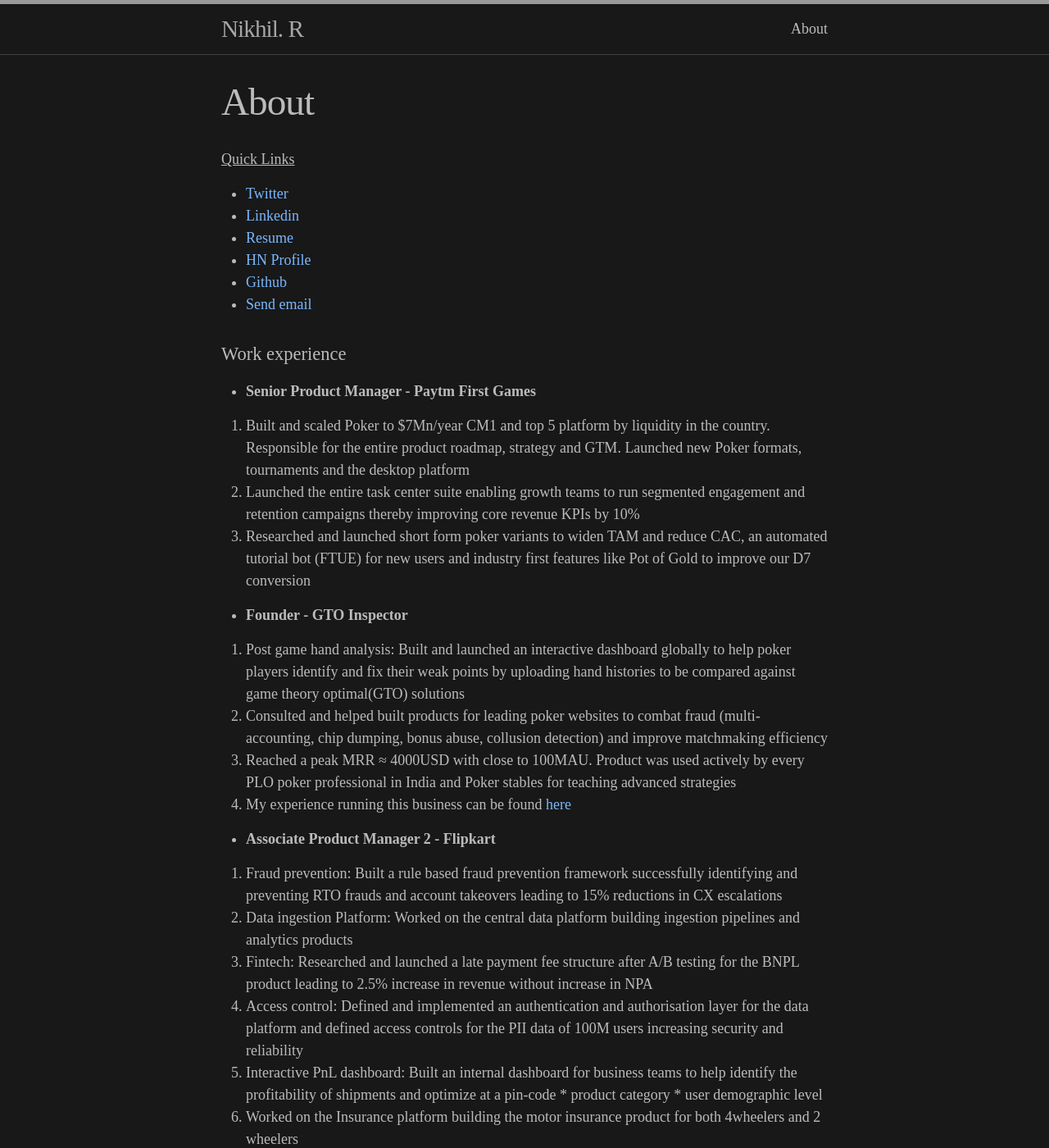
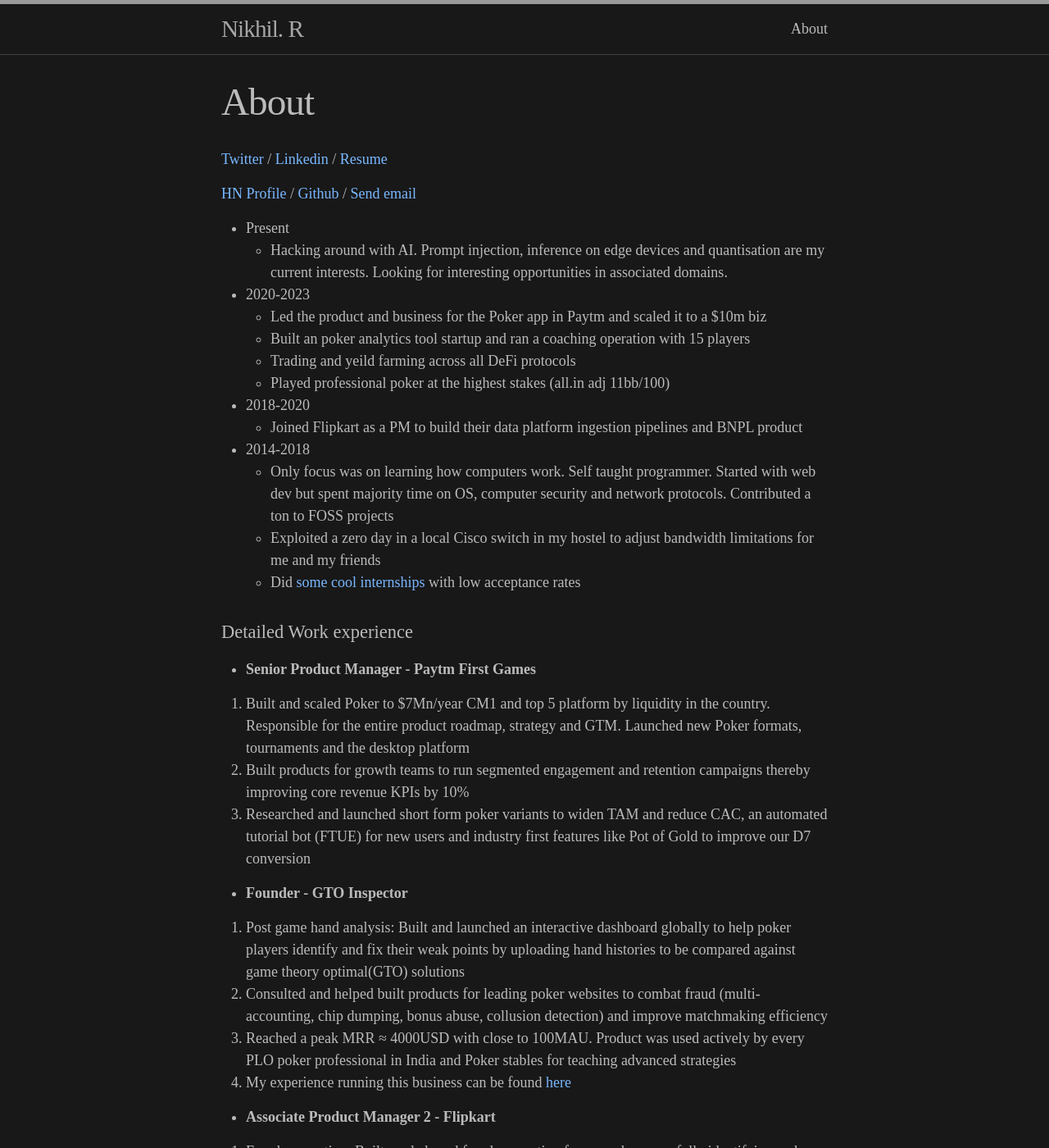
Before and after one commit to r-nikhil/r-nikhil.github.io, a Jekyll site: the page built from work.md, in a window 1280 px wide and 1400 px high. Shown: the whole window at 82% size. Built offline with Jekyll 4.4.1, drawn with Linux system fonts in a browser that asks for light colours; some of the changed text lies outside the part shown.

Commit message:
edit work

```diff
--- a/work.md
+++ b/work.md
@@ -4,25 +4,29 @@ title: About
 permalink: /work/
 ---
 
+<a href="https://twitter.com/rnikhilcom">Twitter </a> / <a href="https://www.linkedin.com/in/rnikhilcom/">Linkedin </a>/ <a href= "https://rnikhil.com/assets/files/resume.pdf"> Resume </a>
 
+<a href= "https://news.ycombinator.com/user?id=whoami_nr"> HN Profile </a> / <a href= "https://github.com/r-nikhil"> Github </a> / <a href="mailto:contact@rnikhil.com">Send email</a>
+- Present
+  - Hacking around with AI. Prompt injection, inference on edge devices and quantisation are my current interests. Looking for interesting opportunities in associated domains.
+- 2020-2023
+    - Led the product and business for the Poker app in Paytm and scaled it to a $10m biz
+    - Built an poker analytics tool startup and ran a coaching operation with 15 players
+    - Trading and yeild farming across all DeFi protocols
+    - Played professional poker at the highest stakes (all.in adj 11bb/100)
+- 2018-2020
+  - Joined Flipkart as a PM to build their data platform ingestion pipelines and BNPL product
+- 2014-2018
+    - Only focus was on learning how computers work. Self taught programmer. Started with web dev but spent majority time on OS, computer security and network protocols. Contributed a ton to FOSS projects
+    - Exploited a zero day in a local Cisco switch in my hostel to adjust bandwidth limitations for me and my friends
+    - Did [some](https://summerofcode.withgoogle.com/) [cool](https://owasp.org/www-community/initiatives/code_sprint/) [internships](https://education.wolfram.com/summer-school) with low acceptance rates
 
-<u>Quick Links </u>
-
-- <a href="https://twitter.com/rnikhilcom">Twitter </a>
-- <a href="https://www.linkedin.com/in/rnikhilcom/">Linkedin </a>
-- <a href= "https://rnikhil.com/assets/files/resume.pdf"> Resume </a>
-- <a href= "https://news.ycombinator.com/user?id=whoami_nr"> HN Profile </a>
-- <a href= "https://github.com/r-nikhil"> Github </a>
-- <a href="mailto:contact@rnikhil.com">Send email</a>
-
-
-
-#### Work experience
+#### Detailed Work experience
 
 * **Senior Product Manager - Paytm First Games**
 
 1. Built and scaled Poker to $7Mn/year  CM1 and top 5 platform by liquidity in the country. Responsible for the entire product roadmap, strategy and GTM. Launched new Poker formats, tournaments and the desktop platform
-2. Launched the entire task center suite enabling growth teams to run segmented engagement and retention campaigns thereby improving core revenue KPIs by 10%
+2. Built products for growth teams to run segmented engagement and retention campaigns thereby improving core revenue KPIs by 10%
 3. Researched and launched short form poker variants to widen TAM and reduce CAC, an automated tutorial bot (FTUE) for new users and industry first features like Pot of Gold to improve our D7 conversion
 
 
@@ -37,17 +41,10 @@ permalink: /work/
 
 * **Associate Product Manager 2 - Flipkart**
 
-1. Fraud prevention: Built a rule based fraud prevention framework successfully identifying and preventing RTO frauds
-and account takeovers leading to 15% reductions in CX escalations
-2. Data ingestion Platform: Worked on the central data platform building ingestion pipelines and analytics products
-3.  Fintech: Researched and launched a late payment fee structure after A/B testing for the BNPL product leading to 2.5%
-increase in revenue without increase in NPA
-4.  Access control: Defined and implemented an authentication and authorisation layer for the data platform and defined
-access controls for the PII data of 100M users increasing security and reliability
-5.  Interactive PnL dashboard: Built an internal dashboard for business teams to help identify the profitability of
-shipments and optimize at a pin-code * product category * user demographic level
-6.  Worked on the Insurance platform building the motor insurance product for both 4wheelers and 2 wheelers
-
+1. Fraud prevention: Built a rule based fraud prevention framework successfully identifying and preventing RTO frauds and account takeovers leading to 15% reductions in CX escalations
+2. Data ingestion Platform: Worked on the central data platform building ingestion pipelines and analytics products and the Insurance platform building the motor insurance product for both 4wheelers and 2 wheelers
+3.  Fintech: Researched and launched a late payment fee structure after A/B testing for the BNPL product leading to 2.5% increase in revenue without increase in NPA
+4.  Interactive PnL dashboard: Built an internal dashboard for business teams to help identify the profitability of shipments and optimize at a pin-code * product category * user demographic level
 
 * **Software Developer -OWASP Code Sprint `17 -  ZSC Tool Project(Summer 2017)**
 
@@ -67,23 +64,18 @@ Notebook can be found [here](https://education.wolfram.com/summer/school/alumni/
 _Technologies Used_: C++, Wolfram Mathematica
 
 
-* **Google Summer of Code 2017 with LabLua - HTTS network module**
-
-Worked with multiple mentors to add support for HTTPS CONNECT Tunnel, HTTPS Redirects, SNI tests and HTTP/2 support for Luasec HTTP networking library bringing it to release.
-
-_Technologies Used_: Lua and a lot of networking concepts
-
-* **Google Summer of Code 2016 with LabLua - Sailor Web Framework**
+* **Google Summer of Code with LabLua - Sailor Web Framework**
 
 1. Integrated Elasticsearch with Sailor so that ES indexes can now be stored/searched as Sailor models, developed a config editor to change configuration without downtime greatly easing the development workflow.
 2. Worked on the centralised plugin system to integrate third party extensions into Sailor growing the community multifold.
+3. Worked with multiple mentors to add support for HTTPS CONNECT Tunnel, HTTPS Redirects, SNI tests and HTTP/2 support for Luasec HTTP networking library
 Proposal can be found <a href="/assets/files/LabLua GSoc 2016 Proposal - Nikhil. R.pdf">here</a>
 
-_Technologies Used_: Lua, Elasticsearch REST API
+_Technologies Used_: Lua, Elasticsearch REST API and a lot of networking concepts
 
 * **Vedanta Resources Ltd. (Summer 2015)**
 
-1. Analysed and automated the data reporting and logging system at the Jharsuguda Plant.Written in Python, Python-excel packages like openpyxl and xlutils.
+1. Analysed and automated the data reporting and logging system at the Jharsuguda Plant. Written in Python, Python-excel packages like openpyxl and xlutils.
 2. Conducted company wide surveys to identify bottlenecks in operation, implemented automated solutions and saved around 70 hours of manual labor monthly.
 
 _Technologies Used_: Python, Python-excel packages like openpyxl, xlutils etc
@@ -97,7 +89,7 @@ _Technologies Used_ : LAMP stack
 
 * **Technical Lead - DoctorsNow(now https://getvisitapp.com/)(Oct 2014 - Mar 2015)**
 
-1. Led the backend team of 3 to build the MVP for a patient doctor appointment booking system and other products for a healthcare startup.
+1. Built the MVP for a patient doctor appointment booking system and other products for a healthcare startup.
 2. We developed 1 MVP and 2 products in the duration of 2 months and hit a MRR of 500$ on our MVP itself.
 
 _Technologies Used_: PHP, Slim Framework, WebRTC for the video calls
@@ -138,10 +130,6 @@ _Technologies Used_: C
 
 #### Publications
 
-* CSMS/CA layer for a generic protocol stack
-
-Implemented a Carrier Sense Multiple access with collision avoidance (CSMS/CA) layer for a generic protocol stack which was presented at APOGEE 2015.
-
 * Economic Analysis of Data Breaches
 
 Collected data about recent data breaches in the last one year to build a regression model for prediction and prevention of data breaches. Research thesis indicated that lack of policy understanding and low expenditure to be major factors for breaches. Successfully presented it as my undergraduate thesis for the M.Sc Economics Degree.
@@ -180,14 +168,6 @@ Collected data about recent data breaches in the last one year to build a regres
 * Member of Team Inspired Karters which builds an off-road vehicle for participating in BAJA-SAE(ATV Racing) around the globe.
 * Member of National Service Scheme, Pilani, Incharge of the Computer Literacy Programme for under privileged kids in and around Pilani.
 
-
-#### Awards and Achievements
-
-* Top 0.1% in JEE Mains 2013
-* Best outgoing student award in secondary school for scoring a perfect 10 in CBSE exams.
-
 #### Education
 
-* M.Sc Economics and B.E Manufacturing at Birla Institute of Technology and Science Pilani, Pilani Campus graduating May 2018
-* Higher Secondary School: Narayana Junior College (M.P & E.V English Medium School), Visakapattinam
-* Secondary School: The Hindu Colony Chellammal Vidyalaya Senior Secondary School, Chennai
+* M.Sc Economics and B.E Manufacturing at Birla Institute of Technology and Science Pilani, Pilani Campus graduated 2018
```
Also changed, not shown: other parts of work.md (+1 -1 lines), index.md (+1 -1 lines).
